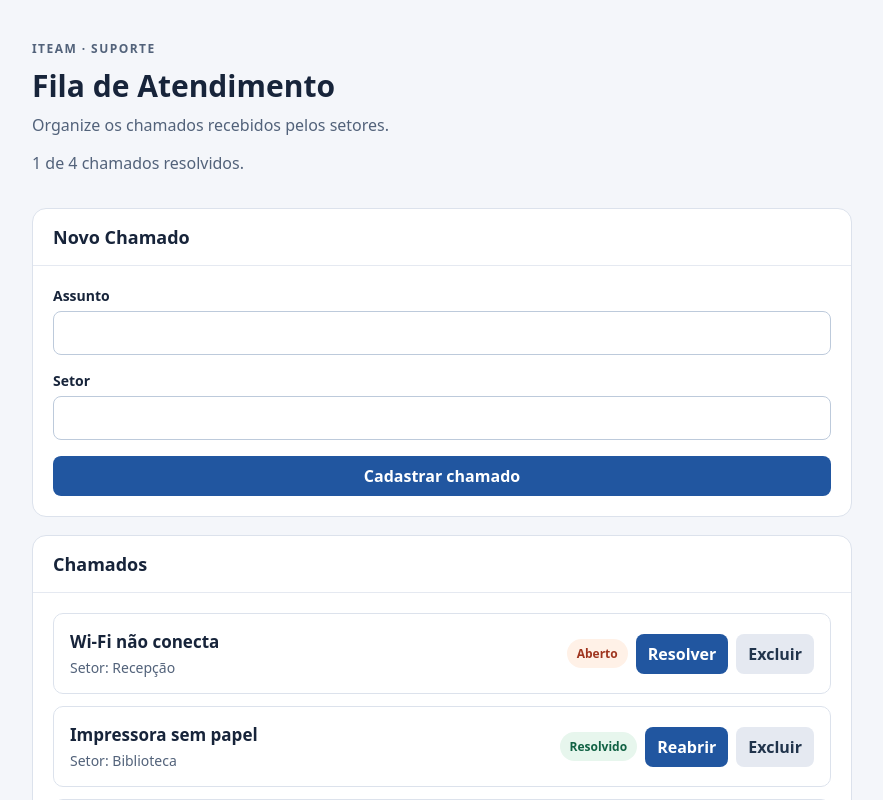
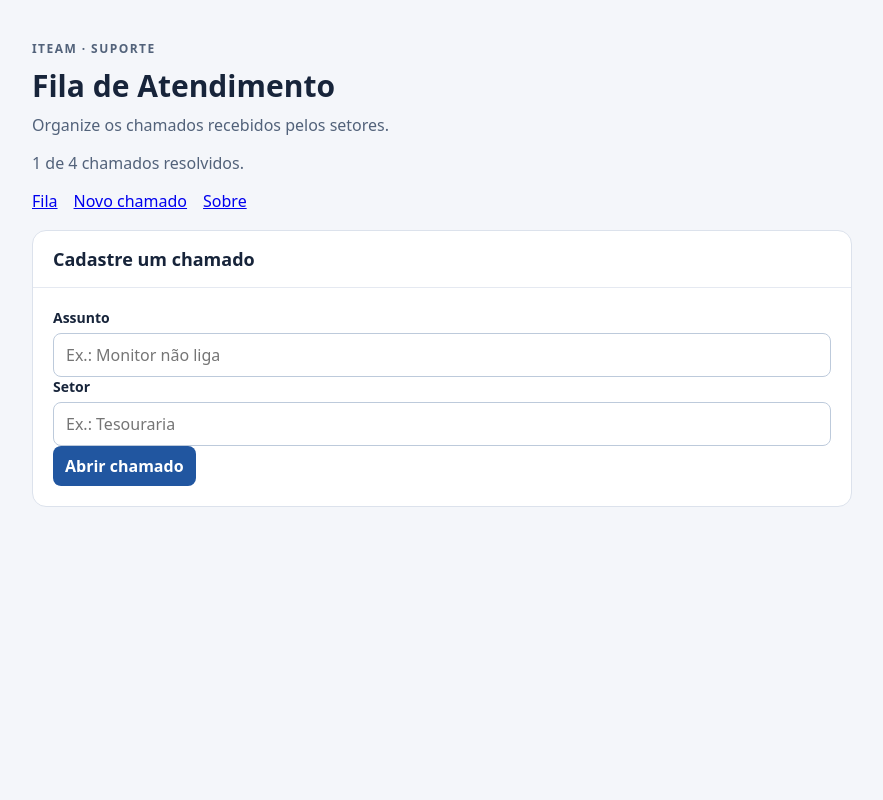
Before and after one commit to GuilhermeFrsz/Fila-de-Atendimento, a React (Vite) app: page /novo in a window 1280 px wide. Shown: the top 800 px of the page, without its empty margins (198-1081 px from the left). Built offline with nearby package versions, Linux system fonts and the light colour scheme.

Commit message:
Etapa 8 Finalizada

```diff
--- a/package.json
+++ b/package.json
@@ -10,7 +10,8 @@
   },
   "dependencies": {
     "react": "^19.2.8",
-    "react-dom": "^19.2.8"
+    "react-dom": "^19.2.8",
+    "react-router": "^8.4.0"
   },
   "devDependencies": {
     "@vitejs/plugin-react": "^6.1.1",
--- a/src/App.jsx
+++ b/src/App.jsx
@@ -1,40 +1,49 @@
 import { useContext } from "react";
+import { Routes, Route, NavLink } from "react-router"; // Importando as ferramentas do roteador
 import "./App.css";
-import ChamadoList from "./components/ChamadoList";
-import ChamadoForm from "./components/ChamadoForm";
-import Panel from "./components/Panel";
-import { ChamadosContext } from "./context/ChamadosContext"; // Importe o contexto
+
+// Importando as nossas páginas
+import FilaPage from "./pages/FilaPage";
+import SobrePage from "./pages/SobrePage";
+import NaoEncontradaPage from "./pages/NaoEncontradaPage";
+import NovoChamadoPage from "./pages/NovoChamadoPage"; // Criaremos no próximo passo!
+
+import { ChamadosContext } from "./context/ChamadosContext";
 
 export default function App() {
-  // Conecta ao contexto
   const contexto = useContext(ChamadosContext);
 
-  // Validação exigida pela apostila e pela atividade
   if (!contexto) {
     throw new Error("O App precisa estar dentro do ChamadosProvider.");
   }
 
-  // Extrai apenas o que o App precisa usar no cabeçalho
   const { chamados, resolvidosCount } = contexto;
 
   return (
     <main className="app">
+      {/* O Cabeçalho (Fica fixo em todas as páginas) */}
       <header className="hero">
         <p className="eyebrow">ITEAM · SUPORTE</p>
         <h1>Fila de Atendimento</h1>
         <p>Organize os chamados recebidos pelos setores.</p>
         <p>{resolvidosCount} de {chamados.length} chamados resolvidos.</p>
+
+        {/* Nosso Menu de Navegação */}
+        <nav style={{ display: "flex", gap: "16px", marginTop: "16px" }}>
+          {/* A prop 'end' garante que a home só fique ativa se for exatamente "/" */}
+          <NavLink to="/" end>Fila</NavLink>
+          <NavLink to="/novo">Novo chamado</NavLink>
+          <NavLink to="/sobre">Sobre</NavLink>
+        </nav>
       </header>
 
-      <Panel title="Novo Chamado">
-        {/* Olha que limpo! Não passamos mais props */}
-        <ChamadoForm />
-      </Panel>
-
-      <Panel title="Chamados">
-        {/* Não passamos mais props */}
-        <ChamadoList />
-      </Panel>
+      {/* A Área Dinâmica (Aqui é onde a página troca sem dar F5!) */}
+      <Routes>
+        <Route path="/" element={<FilaPage />} />
+        <Route path="/novo" element={<NovoChamadoPage />} />
+        <Route path="/sobre" element={<SobrePage />} />
+        <Route path="*" element={<NaoEncontradaPage />} /> {/* O asterisco pega qualquer URL errada */}
+      </Routes>
     </main>
   );
 }
--- a/src/components/ChamadoForm.jsx
+++ b/src/components/ChamadoForm.jsx
@@ -1,57 +1,85 @@
 import { useState, useContext } from "react";
+import { Link } from "react-router"; // <-- Importe o Link
 import { ChamadosContext } from "../context/ChamadosContext";
 
 export default function ChamadoForm() {
   const contexto = useContext(ChamadosContext);
-
   if (!contexto) {
     throw new Error("ChamadoForm precisa estar dentro do ChamadosProvider.");
   }
-
   const { handleAddChamado } = contexto;
-
-  // ... o resto do seu código (useState do form, handleChange) continua igual!
 
   const [form, setForm] = useState({ title: "", sector: "" });
   const [error, setError] = useState("");
+  const [sucesso, setSucesso] = useState(false); // <-- Novo estado de sucesso!
 
   function handleChange(event) {
     const { name, value } = event.target;
-    setForm((currentForm) => ({ ...currentForm, [name]: value }));
+    setForm((currentForm) => ({
+      ...currentForm,
+      [name]: value,
+    }));
+    setSucesso(false); // Esconde a mensagem de sucesso se o usuário começar a digitar de novo
   }
 
   function handleSubmit(event) {
     event.preventDefault();
     const title = form.title.trim();
     const sector = form.sector.trim();
+
     if (!title || !sector) {
       setError("Preencha o assunto e o setor.");
+      setSucesso(false);
       return;
     }
-    // Se passou pela validação, enviamos o objeto montado para a função do contexto
+
     handleAddChamado({
       id: crypto.randomUUID(),
       title: title,
       sector: sector,
       resolved: false,
     });
+
     setForm({ title: "", sector: "" });
     setError("");
+    setSucesso(true); // <-- Ativa a mensagem de sucesso!
   }
 
-
   return (
-    <form className="ticket-form" onSubmit={handleSubmit}>
+    <form className="habit-form" onSubmit={handleSubmit}>
       <div className="field">
         <label htmlFor="title">Assunto</label>
-        <input id="title" name="title" value={form.title} onChange={handleChange} />
+        <input
+          id="title"
+          name="title"
+          value={form.title}
+          onChange={handleChange}
+          placeholder="Ex.: Monitor não liga"
+        />
       </div>
+
       <div className="field">
         <label htmlFor="sector">Setor</label>
-        <input id="sector" name="sector" value={form.sector} onChange={handleChange} />
+        <input
+          id="sector"
+          name="sector"
+          value={form.sector}
+          onChange={handleChange}
+          placeholder="Ex.: Tesouraria"
+        />
       </div>
+
       {error && <p className="form-error">{error}</p>}
-      <button type="submit">Cadastrar chamado</button>
+
+      {/* <-- AQUI ESTÁ A EXIGÊNCIA DA ATIVIDADE --> */}
+      {sucesso && (
+        <div style={{ color: "green", fontWeight: "bold", marginBottom: "10px" }}>
+          <p>Chamado cadastrado.</p>
+          <Link to="/">Ver a fila</Link>
+        </div>
+      )}
+
+      <button type="submit">Abrir chamado</button>
     </form>
   );
 }
--- a/src/main.jsx
+++ b/src/main.jsx
@@ -1,14 +1,16 @@
 import { StrictMode } from "react";
 import { createRoot } from "react-dom/client";
+import { BrowserRouter } from "react-router"; // <-- Importa o GPS
 import "./index.css";
 import App from "./App";
-import { ChamadosProvider } from "./context/ChamadosContext"; // 1. Importe o Provider que você criou!
+import { ChamadosProvider } from "./context/ChamadosContext";
 
 createRoot(document.getElementById("root")).render(
   <StrictMode>
-    {/* 2. Envolva o App com o Provider */}
-    <ChamadosProvider>
-      <App />
-    </ChamadosProvider>
+    <BrowserRouter>  {/* <-- O GPS abraça toda a aplicação */}
+      <ChamadosProvider>
+        <App />
+      </ChamadosProvider>
+    </BrowserRouter>
   </StrictMode>
 );
--- /dev/null
+++ b/src/pages/FilaPage.jsx
@@ -0,0 +1,10 @@
+import Panel from "../components/Panel";
+import ChamadoList from "../components/ChamadoList";
+
+export default function FilaPage() {
+  return (
+    <Panel title="Chamados">
+      <ChamadoList />
+    </Panel>
+  );
+}
--- /dev/null
+++ b/src/pages/NaoEncontradaPage.jsx
@@ -0,0 +1,12 @@
+import { Link } from "react-router";
+import Panel from "../components/Panel";
+
+export default function NaoEncontradaPage() {
+  return (
+    <Panel title="404">
+      <h2>Página não encontrada</h2>
+      <p>O endereço que você acessou não existe.</p>
+      <Link to="/">Voltar à fila</Link>
+    </Panel>
+  );
+}
--- /dev/null
+++ b/src/pages/NovoChamadoPage.jsx
@@ -0,0 +1,10 @@
+import Panel from "../components/Panel";
+import ChamadoForm from "../components/ChamadoForm";
+
+export default function NovoChamadoPage() {
+  return (
+    <Panel title="Cadastre um chamado">
+      <ChamadoForm />
+    </Panel>
+  );
+}
--- /dev/null
+++ b/src/pages/SobrePage.jsx
@@ -0,0 +1,10 @@
+import Panel from "../components/Panel";
+
+export default function SobrePage() {
+  return (
+    <Panel title="Fila de Atendimento">
+      <p>Este é o sistema de fila de atendimento do ITEAM.</p>
+      <p>Desenvolvido no Módulo 04 de React.</p>
+    </Panel>
+  );
+}
```
Also changed, not shown: 2 other files (tests, documents, lock files or other folders).
